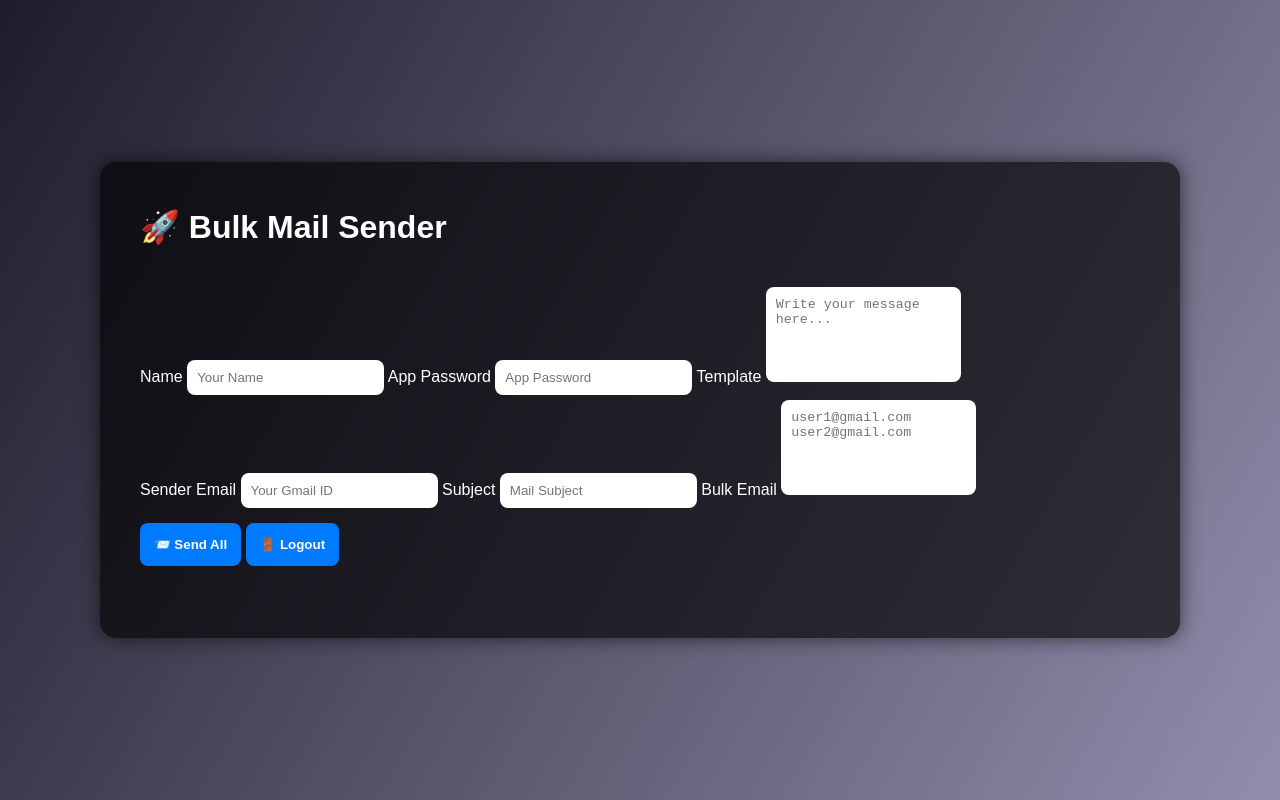
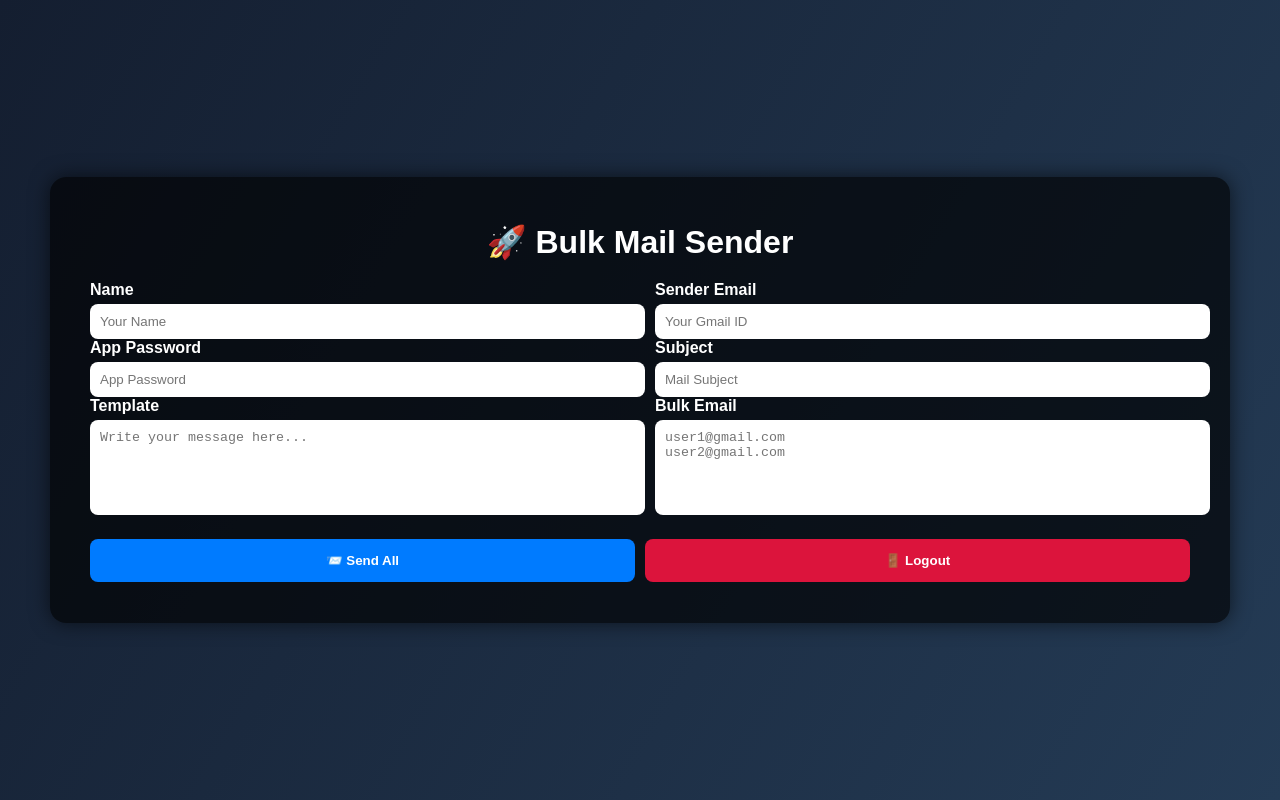
Before and after one commit to pradeeprajput95751-lang/pradeep, a website: page public/launcher.html in a window 1280 px wide. Drawn offline with Linux system fonts and the light colour scheme.

Commit message:
Update style.css

```diff
--- a/public/style.css
+++ b/public/style.css
@@ -1,7 +1,7 @@
 body {
   margin: 0;
   font-family: Poppins, Arial, sans-serif;
-  background: linear-gradient(120deg, #1f1c2c, #928dab);
+  background: linear-gradient(120deg, #141e30, #243b55);
   color: white;
   display: flex;
   justify-content: center;
@@ -43,23 +43,32 @@ body {
 
 /* Launcher Page */
 .main-box {
-  background: rgba(0,0,0,0.65);
+  background: rgba(0, 0, 0, 0.65);
   padding: 25px 40px;
   border-radius: 16px;
   width: 90%;
-  max-width: 1000px;
-  display: flex;
-  flex-direction: column;
-  gap: 15px;
+  max-width: 1100px;
   box-shadow: 0 0 20px rgba(0,0,0,0.6);
 }
 
-.field {
-  display: flex;
-  flex-direction: column;
+h1 {
+  text-align: center;
+  margin-bottom: 20px;
+}
+
+.form-grid {
+  display: grid;
+  grid-template-columns: 1fr 1fr;
+  gap: 30px;
+}
+
+label {
+  margin-top: 10px;
+  font-weight: bold;
 }
 
 input, textarea {
+  width: 100%;
   padding: 10px;
   border-radius: 8px;
   border: none;
@@ -67,23 +76,39 @@ input, textarea {
   resize: none;
 }
 
+.button-row {
+  display: flex;
+  justify-content: space-between;
+  margin-top: 20px;
+}
+
 button {
-  padding: 14px;
+  padding: 14px 25px;
   background: #007bff;
   border: none;
   color: white;
   border-radius: 8px;
   font-weight: bold;
   cursor: pointer;
+  transition: 0.2s;
 }
 button:hover { background: #0056b3; }
 
-.logout {
+#sendBtn {
+  flex: 1;
+  margin-right: 10px;
+}
+
+#logoutBtn {
+  flex: 1;
   background: crimson;
 }
-.logout:hover { background: darkred; }
+#logoutBtn:hover {
+  background: darkred;
+}
 
 #statusText {
+  text-align: center;
+  margin-top: 15px;
   font-weight: bold;
-  text-align: center;
 }
```
